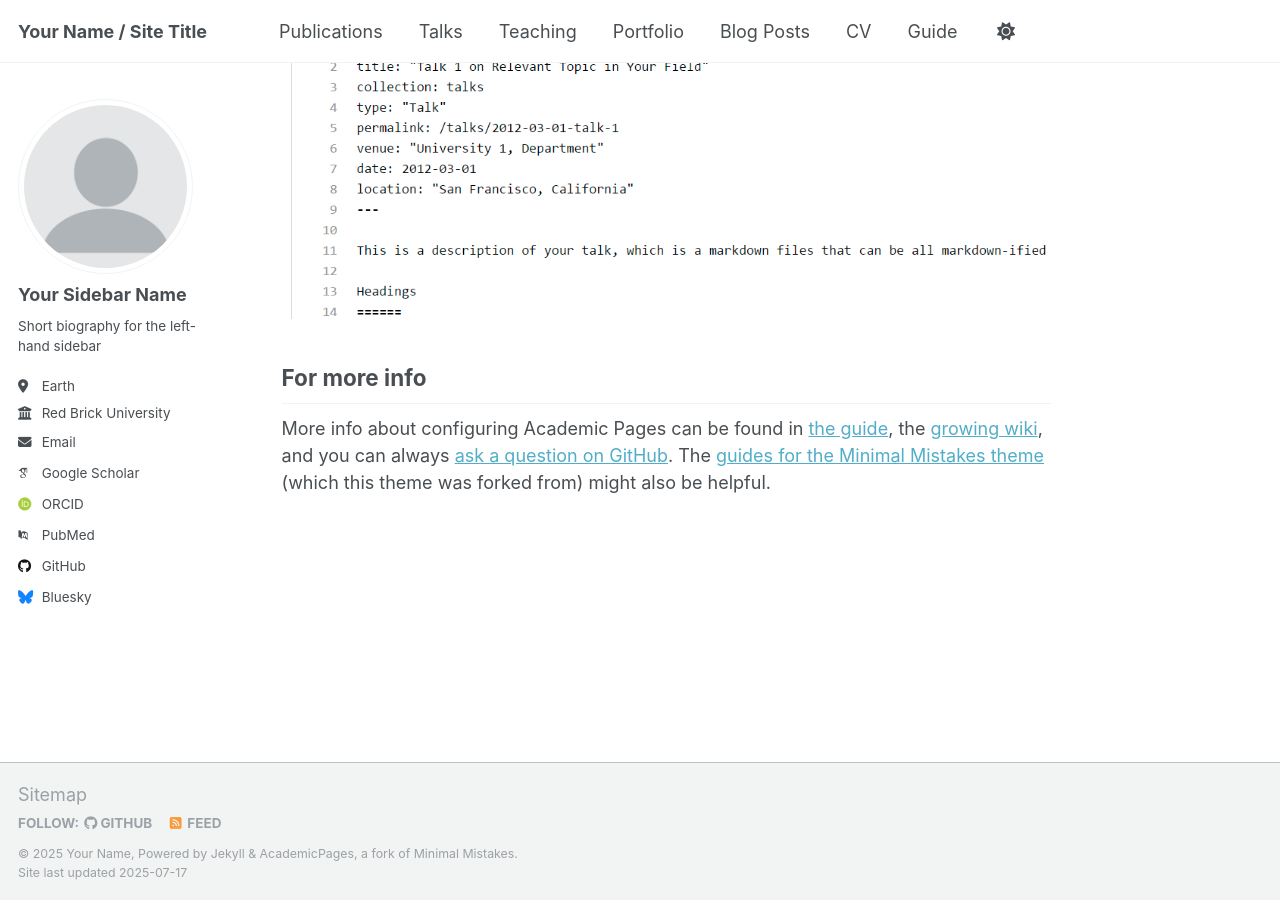
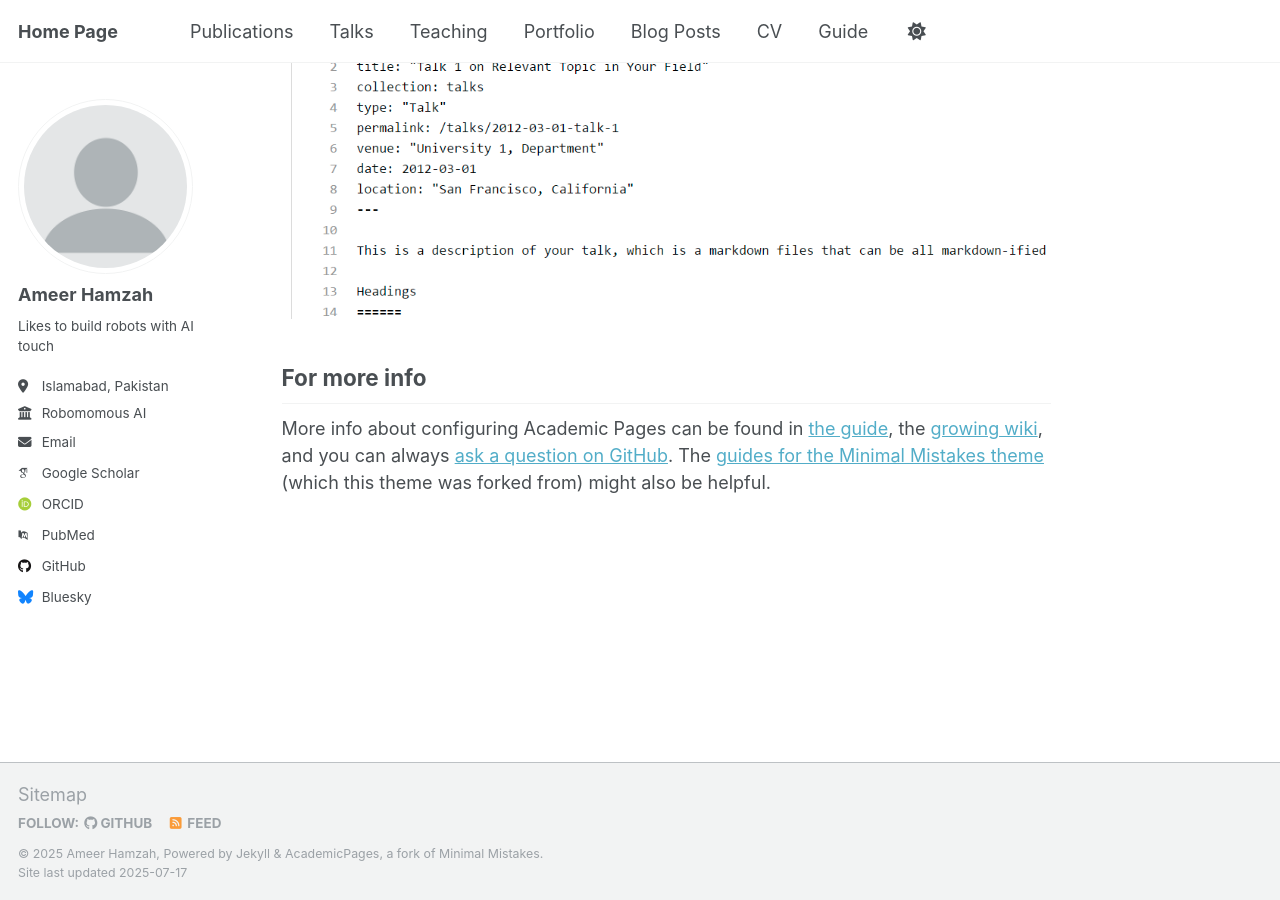
Before and after one commit to ameer-hamzah/ameer-hamzah.github.io, a Jekyll site: the page built from _pages/about.md, in a window 1280 px wide and 900 px high, scrolled down 2880 px. Built offline with Jekyll 4.4.1, drawn with Linux system fonts in a browser that asks for light colours; some web fonts are replaced; a script that is not in the unit is left out.

Commit message:
Update _config.yml

```diff
--- a/_config.yml
+++ b/_config.yml
@@ -9,11 +9,11 @@
 # Basic Site Settings
 locale                   : "en-US"
 site_theme               : "default"
-title                    : "Your Name / Site Title"
+title                    : "Home Page"
 title_separator          : "-"
-name                     : &name "Your Name"
-description              : &description "personal description"
-url                      : https://academicpages.github.io # the base hostname & protocol for your site e.g. "https://[your GitHub username].github.io" or if you already have some other page hosted on Github then use "https://[your GitHub username].github.io/[Your Repo Name]"
+name                     : &name "Ameer Hamzah"
+description              : &description "Robotics | Data Science | AI | Education"
+url                      : https://ameer-hamzah.github.io # the base hostname & protocol for your site e.g. "https://[your GitHub username].github.io" or if you already have some other page hosted on Github then use "https://[your GitHub username].github.io/[Your Repo Name]"
 baseurl                  : "" # the subpath of your site, e.g. "/blog"
 repository               : "academicpages/academicpages.github.io"
 
@@ -23,13 +23,13 @@ repository               : "academicpages/academicpages.github.io"
 author:
   # Biographic information
   avatar           : "profile.png"
-  name             : "Your Sidebar Name"
+  name             : "Ameer Hamzah"
   pronouns         : # example: "she/her"
-  bio              : "Short biography for the left-hand sidebar"
-  location         : "Earth"
-  employer         : "Red Brick University"
+  bio              : "Likes to build robots with AI touch"
+  location         : "Islamabad, Pakistan"
+  employer         : "Robomomous AI"
   uri              : # URL
-  email            : "none@example.org"
+  email            : "ameer74860@outlook.com"
 
   # Academic websites
   academia         : # URL
```
